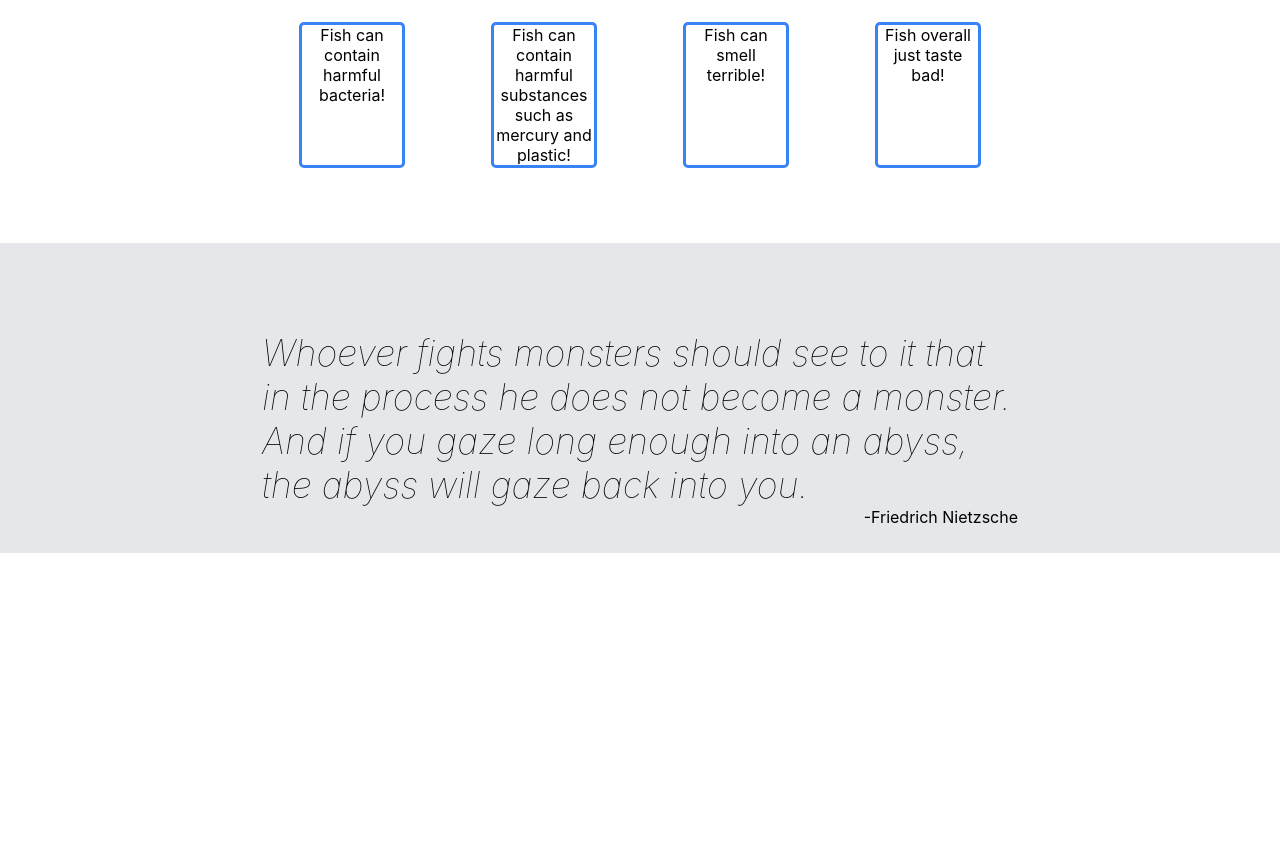
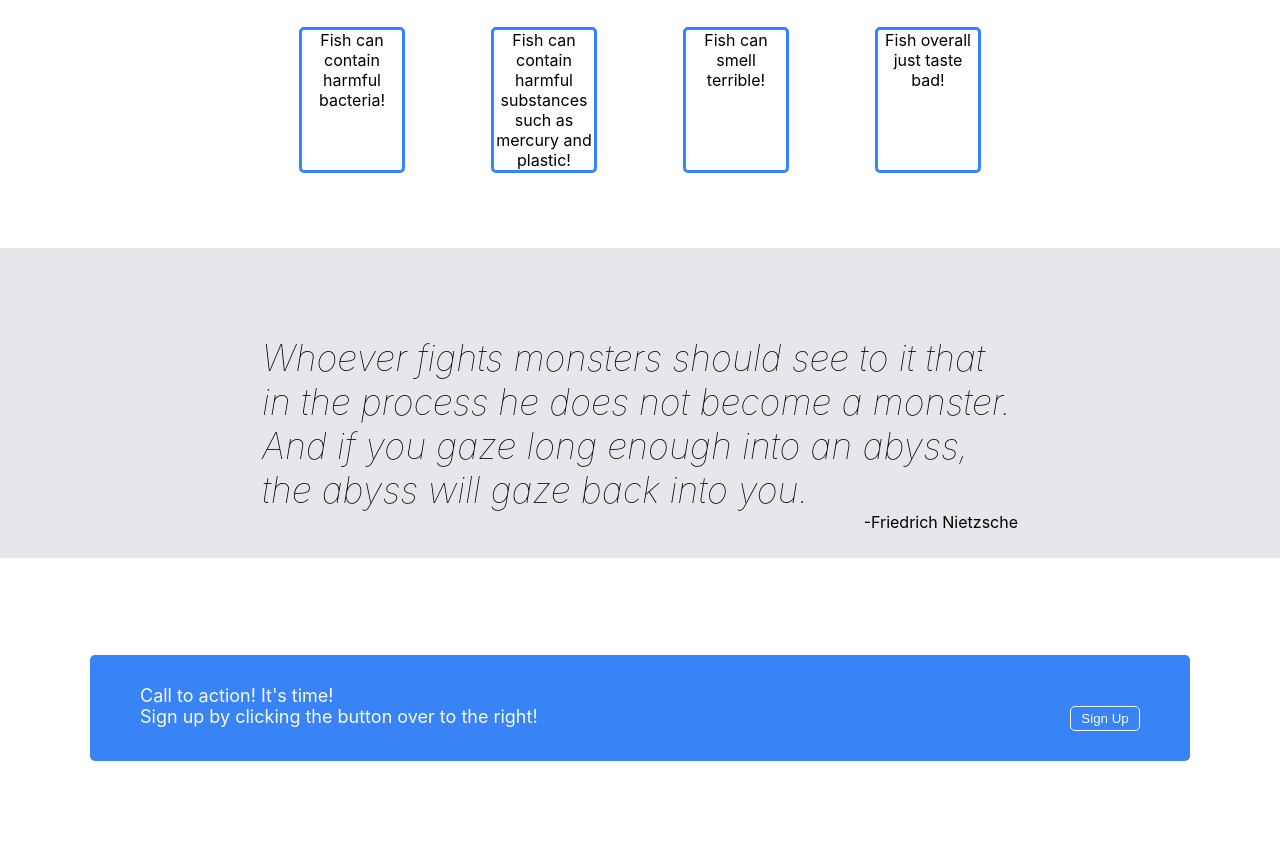
Before and after one commit to Carlos-Owens/Landing-page, a plain HTML site: page index.html in a window 1280 px wide. Shown: the part 391-1249 px from the top of the page. Before the commit the page ends 944 px from the top, so only its background shows below. Drawn offline with Linux system fonts and the light colour scheme.

Commit message:
Add sign up section with button

```diff
--- a/index.html
+++ b/index.html
@@ -53,19 +53,19 @@
             -Friedrich Nietzsche
         </div>
     </div>
-   <!-- <div class="container-a">
+    <div class="container-a">
         <div class="action">
             <div class="call">
                 Call to action! It's time!
             </div>
             <div class="call-a">
-                <div class="d">
+                <div class="action-text">
                     Sign up by clicking the button over to the right!
                 </div>
                 <button class="sign-up2">Sign Up</button>
             </div>
         </div>
 
-    </div>-->
+    </div>
 </body>
 </html>
--- a/styles.css
+++ b/styles.css
@@ -63,10 +63,10 @@ img {
 button {
     background-color: #3883f6;
     color: #f9faf8;
-    width: 100px;
-    height: 20px;
+    width: 70px;
+    height: 25px;
+    border: 1px #f9faf8;
     border-radius: 5px;
-    border: 1px #f9faf8;
 }
 .random {
     height: 300px;
@@ -123,3 +123,37 @@ button {
     font-style: italic;
     margin-top: 5%;
 }
+.container-a {
+    display: flex;
+    height:300px;
+    justify-content: center;
+    align-items: center;
+}
+.action .call{
+    display: flex;
+
+}
+.call-a {
+    display: flex;
+    justify-content: space-between;
+}
+.action {
+    background-color: #3883f6;
+    width: 1000px;
+    padding: 30px 50px;
+    border-radius: 5px;
+}
+.call {
+    color: #f9faf8;
+    font-size: 18px;
+}
+.action-text {
+    color: #f9faf8;
+    font-size: 18px;
+}
+.sign-up2 {
+    border: 1px solid #f9faf8;
+    width: 70px;
+    height: 25px;
+    border-radius: 5px;
+}
```
